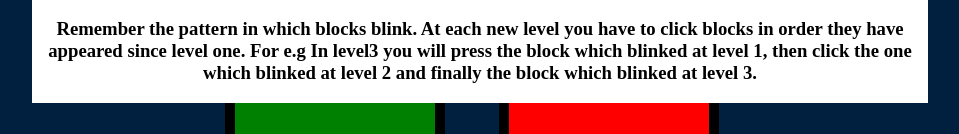
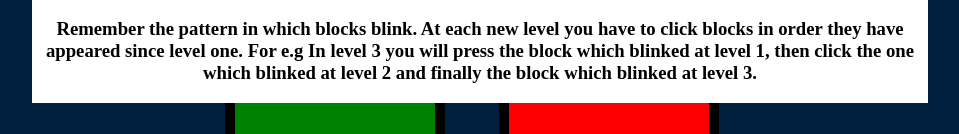
Before and after one commit to khaleel-lab/simson-game, a plain HTML site: page index.html in a window 1280 px wide. Shown: the part 189-323 px from the top of the page, without its empty margins (168-1127 px from the left). Drawn offline with nearby package versions, Linux system fonts and the light colour scheme.

Commit message:
instruction E.g line change

```diff
--- a/index.html
+++ b/index.html
@@ -18,7 +18,7 @@
     </p>
     <p class="instruction-p">
       <h3>
-    Remember the pattern in which blocks blink. At each new level you have to click blocks in order they have appeared since level one. For e.g In level3 you will press the block which blinked at level 1, then click the one which blinked at level 2 and finally the block which blinked at level 3.
+    Remember the pattern in which blocks blink. At each new level you have to click blocks in order they have appeared since level one. For e.g In level 3 you will press the block which blinked at level 1, then click the one which blinked at level 2 and finally the block which blinked at level 3.
       </h3>
     </p>
   </div>
```
